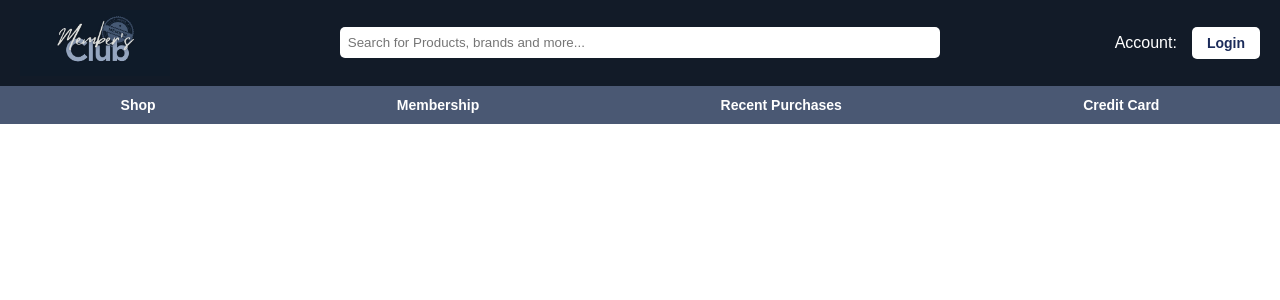
After one commit to jjuarezg20/Proyecto-AGILE, a PHP site: page /Inicio.html in a window 1280 px wide. The commit adds this page. Shown: the top 300 px of the page. Run offline with PHP 8.4, Linux system fonts and the light colour scheme.

Commit message:
arreglitos xoxo
holaaaa profe

```diff
--- /dev/null
+++ b/CSS/nav_bar.css
@@ -0,0 +1,130 @@
+:root{
+    --uno: #121b28;
+    --dos: #1f2638;
+    --tres: #4a5873;
+    --cuatro: #7e8ba4;
+    --cinco: #e0e1dd;
+    --seis: white;
+}
+
+* {
+    margin: 0;
+    padding: 0;
+    box-sizing: border-box;
+}
+
+body {
+    font-family: Arial, sans-serif;
+}
+
+header {
+    width: 100%;
+}
+
+.top-nav {
+    display: flex;
+    justify-content: space-between;
+    align-items: center;
+    background-color: var(--uno);
+    padding: 10px 20px;
+    color: white;
+}
+
+.top-nav .left {
+    display: flex;
+    align-items: center;
+}
+
+.logo {
+    width: 150px;
+    margin-right: 15px;
+}
+
+.location {
+    font-size: 14px;
+}
+
+.search-bar {
+    display: flex;
+    flex-grow: 1;
+    max-width: 600px;
+}
+
+.search-bar input {
+    width: 100%;
+    padding: 8px;
+    border: none;
+    border-radius: 5px 0 0 5px;
+}
+
+.search-bar button {
+    padding: 8px;
+    background-color: white;
+    border: none;
+    border-radius: 0 5px 5px 0;
+    cursor: pointer;
+}
+
+.search-bar button i {
+    color: #1b2b5a;
+}
+
+.top-nav .right {
+    display: flex;
+    align-items: center;
+}
+
+.top-nav .right span {
+    margin-left: 20px;
+}
+
+.top-nav .right .account {
+    margin-right: 15px;
+}
+
+/* Estilo para el botón de Login */
+.login-btn {
+    padding: 8px 15px;
+    background-color: white; /* Color amarillo */
+    color: #1b2b5a; /* Texto en azul oscuro */
+    border: none;
+    border-radius: 5px;
+    font-size: 14px;
+    font-weight: bold;
+    cursor: pointer;
+    transition: background-color 0.3s ease, transform 0.2s ease;
+}
+
+.login-btn:hover {
+    background-color: var(--cuatro); /* Color de hover para el botón */
+    transform: scale(1.05); /* Efecto de agrandamiento al pasar el ratón */
+}
+
+/** NAV DE ABAJOOOOOOOOOOOOOOOOOOOOOOOOOOO **/
+
+.bottom-nav {
+    background-color: var(--tres);
+}
+
+.bottom-nav ul {
+    list-style: none;
+    display: flex;
+    justify-content: space-around;
+    padding: 10px 0;
+}
+
+.bottom-nav ul li {
+    margin: 0 15px;
+}
+
+.bottom-nav ul li a {
+    text-decoration: none;
+    color: white;
+    font-weight: bold;
+    font-size: 14px;
+    transition: color 0.3s;
+}
+
+.bottom-nav ul li a:hover {
+    color: var(--dos);
+}
--- /dev/null
+++ b/Inicio.html
@@ -0,0 +1,39 @@
+<!DOCTYPE html>
+<html lang="es">
+<head>
+    <meta charset="UTF-8">
+    <meta name="viewport" content="width=device-width, initial-scale=1.0">
+    <title>Member's Club</title>
+    <link rel="stylesheet" href="CSS/nav_bar.css">
+</head>
+<body>
+    <header>
+        <!-- Top navigation bar -->
+        <div class="top-nav">
+            <div class="left">
+                <img src="IMG/logo.jpg" alt="Logo" class="logo">
+            </div>
+            <div class="search-bar">
+                <input type="text" placeholder="Search for Products, brands and more...">
+                <button><i class="fa fa-search"></i></button>
+            </div>
+            <div class="right">
+                <span class="account"><i class="fa fa-user"></i> Account:</span>
+                <button class="login-btn">Login</button>
+            </div>
+
+        </div>
+
+        <!-- Bottom navigation bar -->
+        <nav class="bottom-nav">
+            <ul>
+                <li><a href="#">Shop</a></li>
+                <li><a href="#">Membership</a></li>
+                <li><a href="#">Recent Purchases</a></li>
+                <li><a href="#">Credit Card</a></li>
+
+            </ul>
+        </nav>
+    </header>
+</body>
+</html>
```
Also changed, not shown: Buy_Membership.html (+35 -0 lines), CSS/style_memberships.css (+16 -4 lines), IMG/logo.jpg (added).
